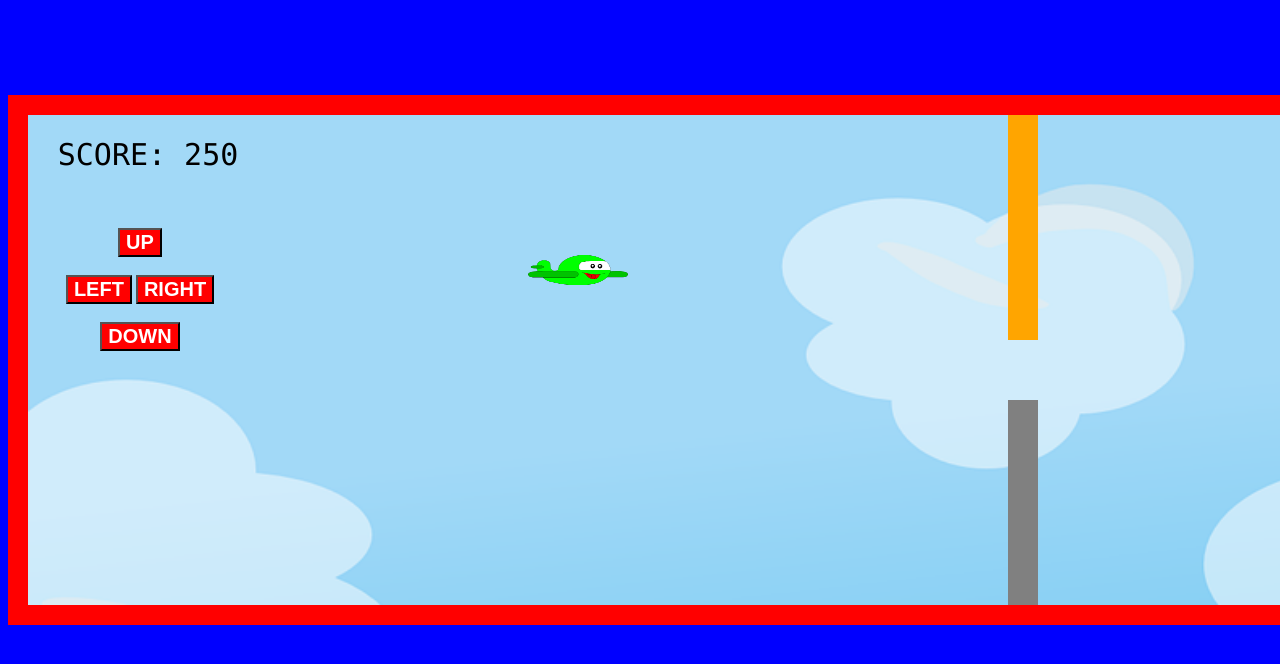
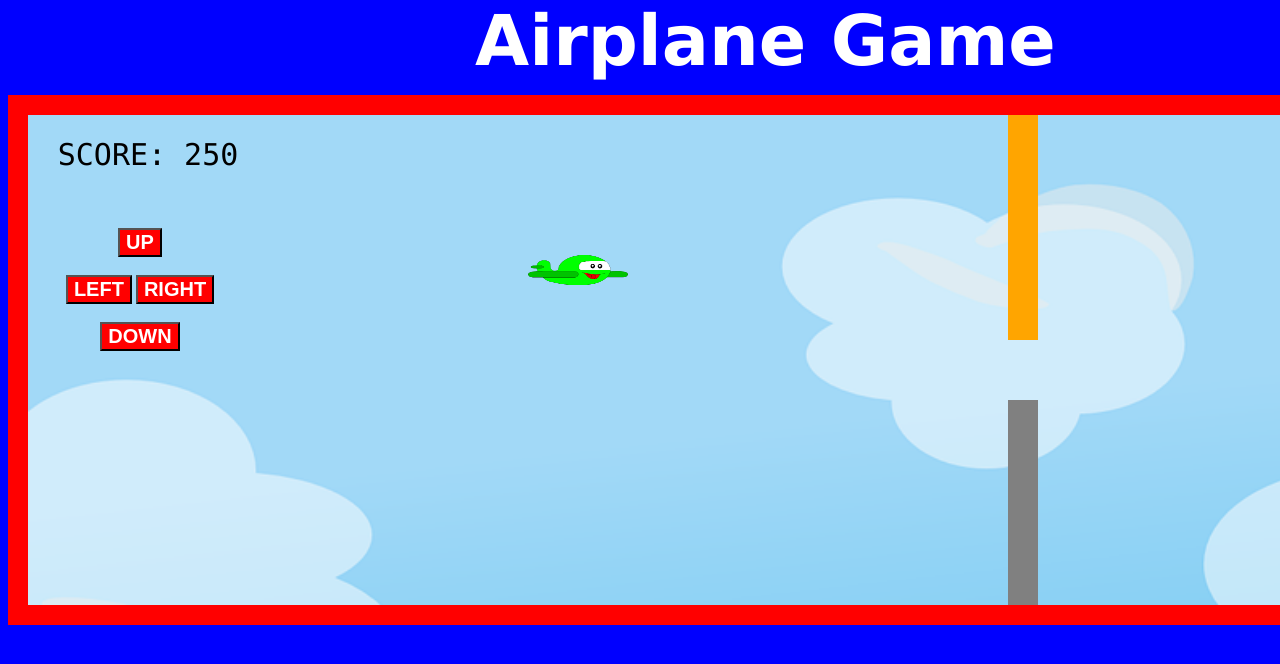
Before and after one commit to vmg327/Capstone, a plain HTML site: page game.html in a window 1280 px wide. Shown: the top 664 px of the page. Drawn offline with Linux system fonts and the light colour scheme.

Commit message:
Update styles.css
h1 text color change.

```diff
--- a/styles.css
+++ b/styles.css
@@ -45,7 +45,7 @@ body .game {
 }
 
 h1 {
-	color: blue;
+	color: white;
 	font-family: Verdana;
 	font-weight: bold;
 	text-align: center;
@@ -74,6 +74,7 @@ button {
 
 button:hover {
 	background-color: lime;
+	color: black;
 }
 
 div #game {
```
